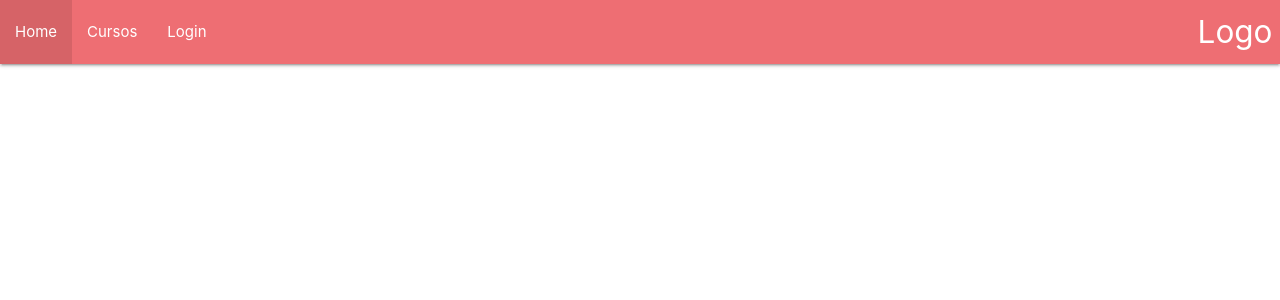
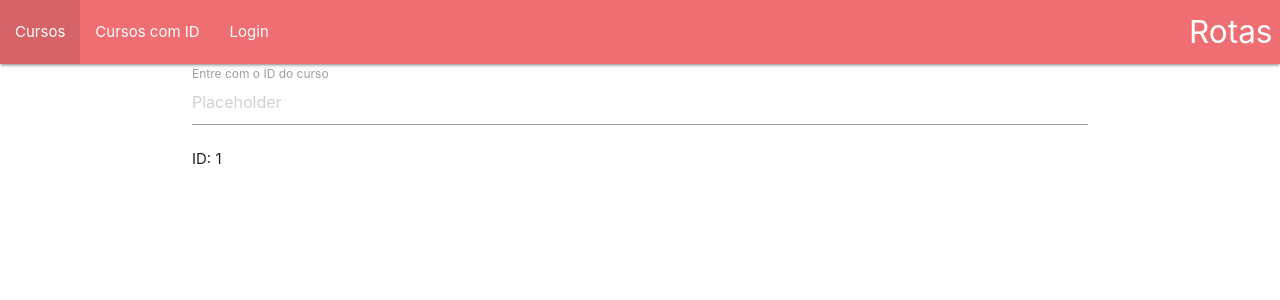
Before and after one commit to carolferreiradev/curso-angular-loianegroner, an Angular app in the folder rotas/: page /curso/1 in a window 1280 px wide. Before the commit this address led to /. Shown: the top 300 px of the page. Built offline with nearby package versions, Linux system fonts and the light colour scheme.

Commit message:
Aplicando CSS nas rotas ativas + Obtendo parametro da rota

```diff
--- a/rotas/src/app/app-routing.module.ts
+++ b/rotas/src/app/app-routing.module.ts
@@ -1,3 +1,4 @@
+import { CursosDetalhesComponent } from './cursos-detalhes/cursos-detalhes.component';
 import { NgModule } from '@angular/core';
 import { Routes, RouterModule } from '@angular/router';
 
@@ -16,6 +17,10 @@ const routes: Routes = [{
 {
   path: 'cursos',
   component: CursosComponent
+},
+{
+  path: 'curso/:id',
+  component: CursosDetalhesComponent
 }
 ];
 
--- a/rotas/src/app/app.component.html
+++ b/rotas/src/app/app.component.html
@@ -1,11 +1,17 @@
 <nav>
   <div class="nav-wrapper">
-    <a routerLink="" class="brand-logo right">Logo</a>
+    <a routerLink="" class="brand-logo right">Rotas</a>
     <ul id="nav-mobile" class="left hide-on-med-and-down">
-      <li><a routerLink="">Home</a></li>
-      <li><a routerLink="/cursos">Cursos</a></li>
-      <li><a routerLink="/login">Login</a></li>
+      <li routerLinkActive="active"><a routerLink="/cursos">Cursos</a></li>
+      <li routerLinkActive="active"><a [routerLink]="['curso', idCurso.value]">Cursos com ID</a></li>
+      <li routerLinkActive="active"><a routerLink="/login">Login</a></li>
     </ul>
   </div>
 </nav>
-<router-outlet></router-outlet>
+<div class="container">
+  <div class="input-field">
+    <input placeholder="Placeholder" id="first_name" type="text" class="validate" #idCurso>
+    <label for="first_name">Entre com o ID do curso</label>
+  </div>
+  <router-outlet></router-outlet>
+</div>
--- a/rotas/src/app/app.module.ts
+++ b/rotas/src/app/app.module.ts
@@ -6,12 +6,14 @@ import { AppComponent } from './app.component';
 import { HomeComponent } from './home/home.component';
 import { LoginComponent } from './login/login.component';
 import { CursosComponent } from './cursos/cursos.component';
+import { CursosDetalhesComponent } from './cursos-detalhes/cursos-detalhes.component';
 @NgModule({
   declarations: [
     AppComponent,
     HomeComponent,
     LoginComponent,
-    CursosComponent
+    CursosComponent,
+    CursosDetalhesComponent
   ],
   imports: [
     BrowserModule,
--- /dev/null
+++ b/rotas/src/app/cursos-detalhes/cursos-detalhes.component.html
@@ -0,0 +1 @@
+<p>ID: {{ id }}</p>
--- /dev/null
+++ b/rotas/src/app/cursos-detalhes/cursos-detalhes.component.ts
@@ -0,0 +1,30 @@
+import { Component, OnInit } from '@angular/core';
+import { ActivatedRoute } from '@angular/router';
+import { Subscription } from 'rxjs';
+
+@Component({
+  selector: 'app-cursos-detalhes',
+  templateUrl: './cursos-detalhes.component.html',
+  styleUrls: ['./cursos-detalhes.component.css']
+})
+export class CursosDetalhesComponent implements OnInit {
+
+  public id: string;
+  public inscricao: Subscription;
+
+  constructor(private route: ActivatedRoute) {
+    // this.id = this.route.snapshot.params['id']
+    // console.log(this.route)
+  }
+
+  ngOnInit() {
+    this.inscricao = this.route.params.subscribe((params: any) => {
+      this.id = params['id']
+    })
+  }
+
+  ngOnDestroy(): void {
+    this.inscricao.unsubscribe();
+  }
+
+}
```
Also changed, not shown: rotas/src/app/cursos-detalhes/cursos-detalhes.component.css (added), 1 other file (tests, documents, lock files or other folders).
